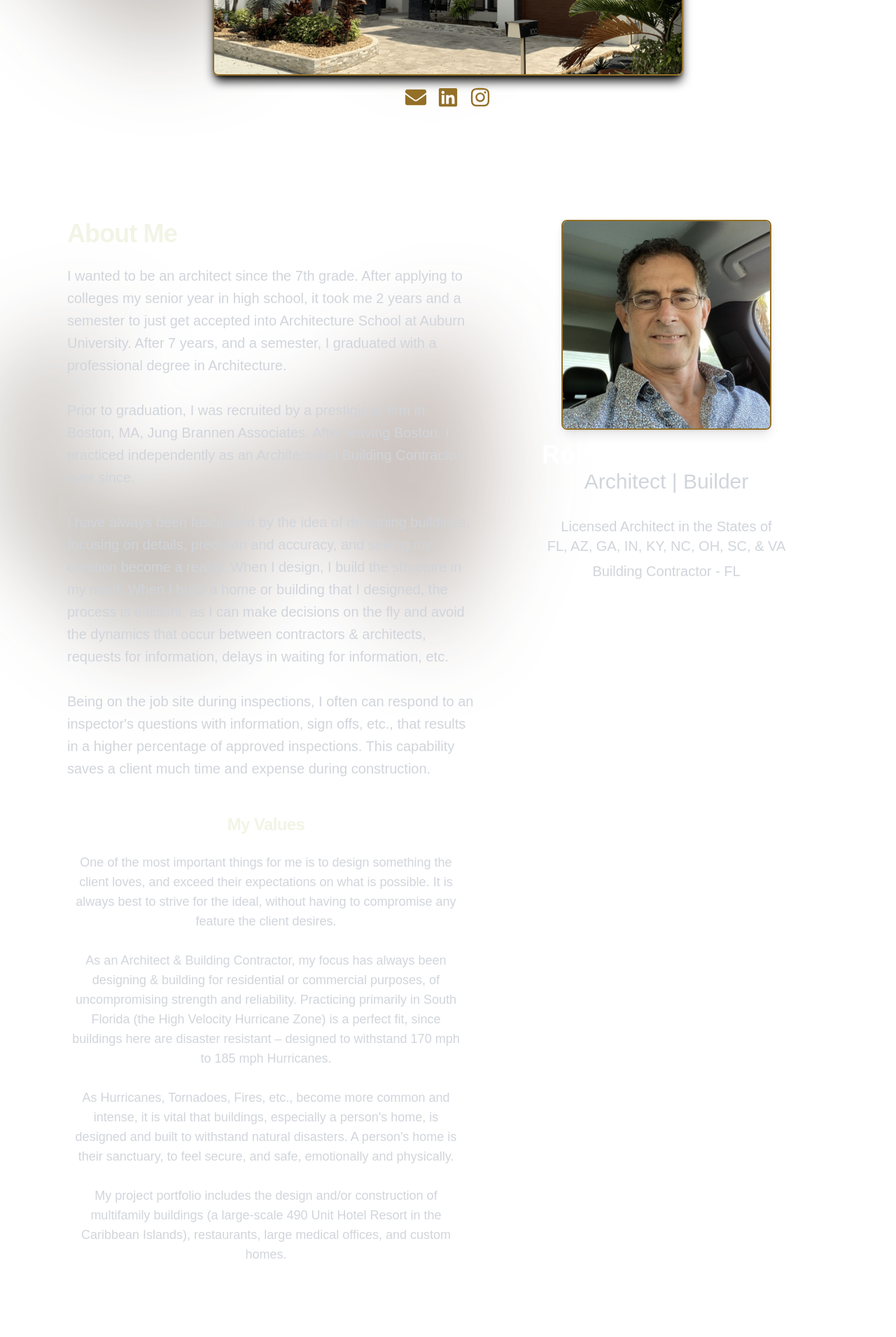
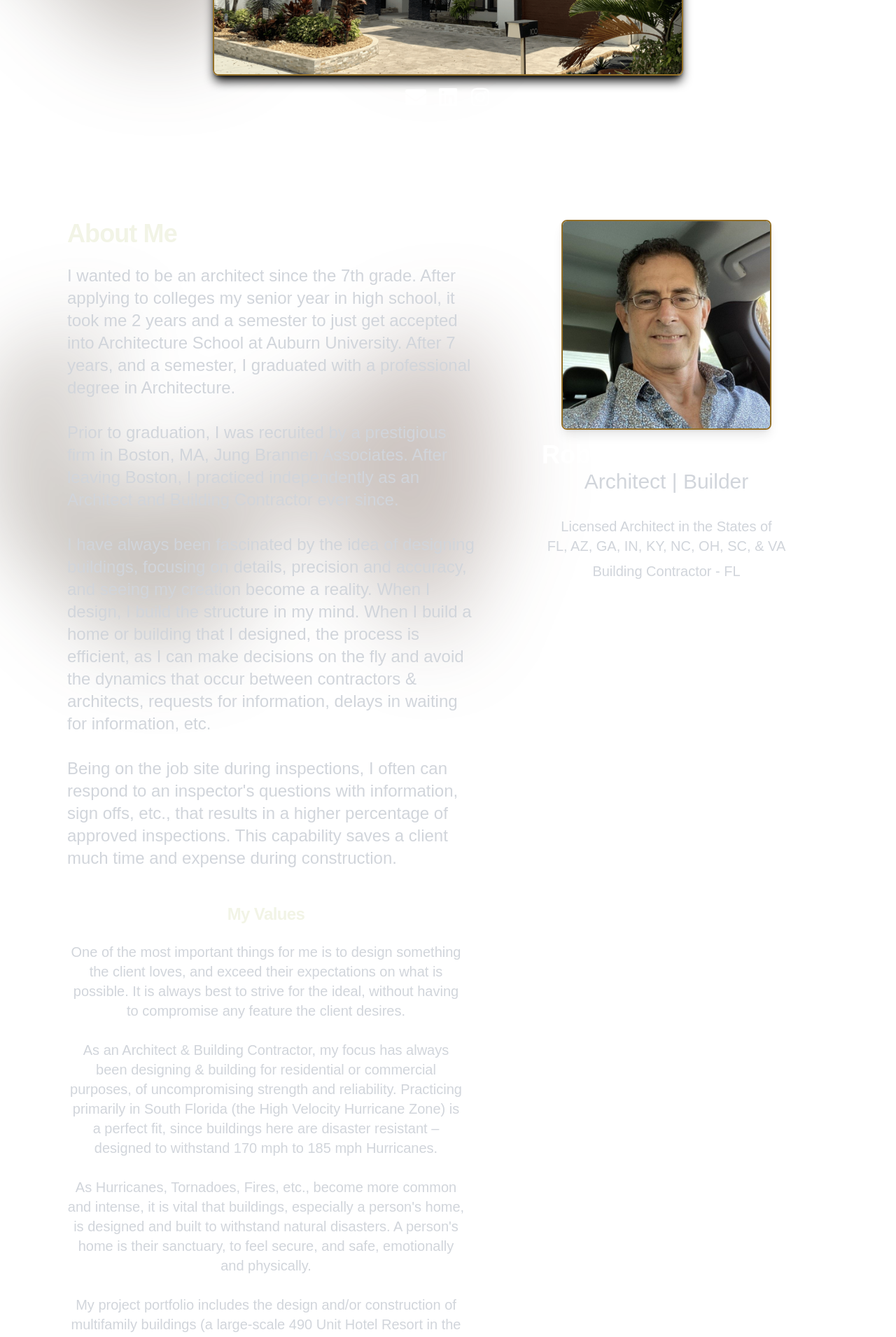
Before and after one commit to BriLeighk/RkArchitect, a Next.js app: page / in a window 1280 px wide. Shown: the part 620-2530 px from the top of the page at 70% size. Built offline with nearby package versions, Linux system fonts and the light colour scheme.

Commit message:
changed sizing for about text; fixed coloring and hover

```diff
--- a/app/Components/About.js
+++ b/app/Components/About.js
@@ -32,7 +32,7 @@ export default function AboutSection() {
           <div className="">
             <div className="">
               <h1 className="text-3xl font-bold tracking-tight text-[#F2F4E6] sm:text-4xl">About Me</h1>
-              <p className="mt-6 text-xl leading-8 text-gray-300">
+              <p className="mt-6 text-2xl leading-8 text-gray-300">
               I wanted to be an architect since the 7th grade. After applying to colleges my senior year in
               high school, it took me 2 years and a semester to just get accepted into Architecture School at
               Auburn University. After 7 years, and a semester, I graduated with a professional degree in Architecture.
@@ -69,7 +69,7 @@ export default function AboutSection() {
           <div className="lg:pr-4">
             <div className="max-w-none text-base leading-7 text-gray-300 lg:max-none">
               <h2 className="text-2xl font-bold tracking-tight text-[#F2F4E6]">My Values</h2>
-              <p className="mt-6 text-lg">
+              <p className="mt-6 text-xl">
               One of the most important things for me is to design something the client loves, and exceed their expectations
               on what is possible. It is always best to strive for the ideal, without having to compromise any feature the client desires.
               <br/> <br/>
--- a/app/Components/Contact.js
+++ b/app/Components/Contact.js
@@ -77,8 +77,8 @@ export default function Contacts() {
             <label htmlFor="message" className="block text-sm font-medium text-gray-300">Message</label>
             <textarea id="message" name="message" className="mt-1 block w-full border border-gray-300 rounded-md shadow-sm text-gray-900 pl-2 h-24"></textarea>
           </div>
-          <div>
-            <button type="submit" className="w-full py-2 px-4 text-white rounded-md border-2 border-[#936F27] hover:border-[#1E1412] hover:bg-[#F2F4E6] hover:text-[#1E1412] transition-all duration-300">Send</button>
+          <div >
+            <button type="submit" className="w-full py-2 px-4 text-white rounded-md border-2 border-[#936F27] hover:border-[#1E1412] hover:bg-[#936F27] hover:text-white transition-all duration-300">Send</button>
           </div>
         </form>
         {message && <p className="mt-4 text-sm text-gray-300 transition-opacity duration-1000 ease-out">{message}</p>}
--- a/app/page.js
+++ b/app/page.js
@@ -36,13 +36,13 @@ export default function Home() {
 
             <div className="flex justify-center items-center mt-4 gap-4">
               <a href="mailto:rkarchitect24@gmail.com">
-                <FaEnvelope className="text-[#936F27] text-3xl" />
+                <FaEnvelope className="text-white text-3xl hover:text-[#936F27] transition-all duration-300" />
               </a>
               <a href="https://www.linkedin.com/in/rkarchitect" target="_blank" rel="noopener noreferrer">
-                <FaLinkedin className="text-[#936F27] text-3xl" />
+                <FaLinkedin className="text-white text-3xl hover:text-[#936F27] transition-all duration-300" />
               </a>
               <a href="https://www.instagram.com/robertkarchitect/" target="_blank" rel="noopener noreferrer">
-                <FaInstagram className="text-[#936F27] text-3xl" />
+                <FaInstagram className="text-white text-3xl hover:text-[#936F27] transition-all duration-300" />
               </a>
             </div>
 
```
